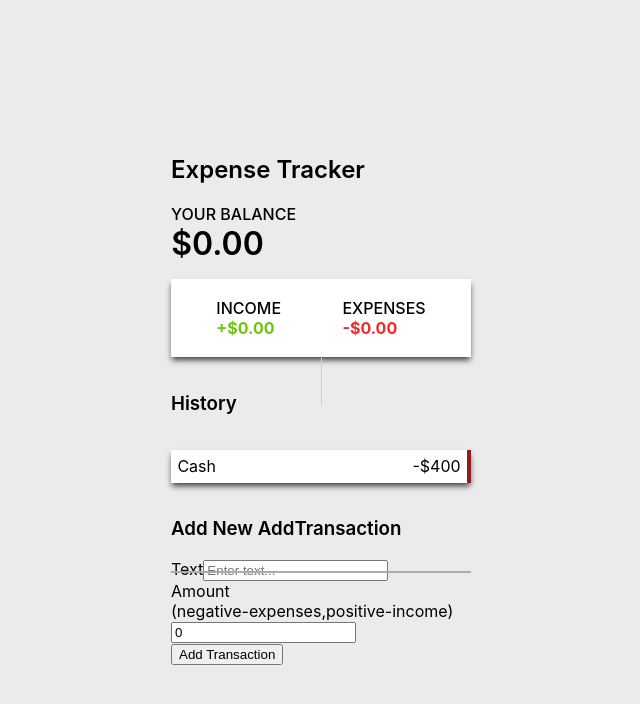
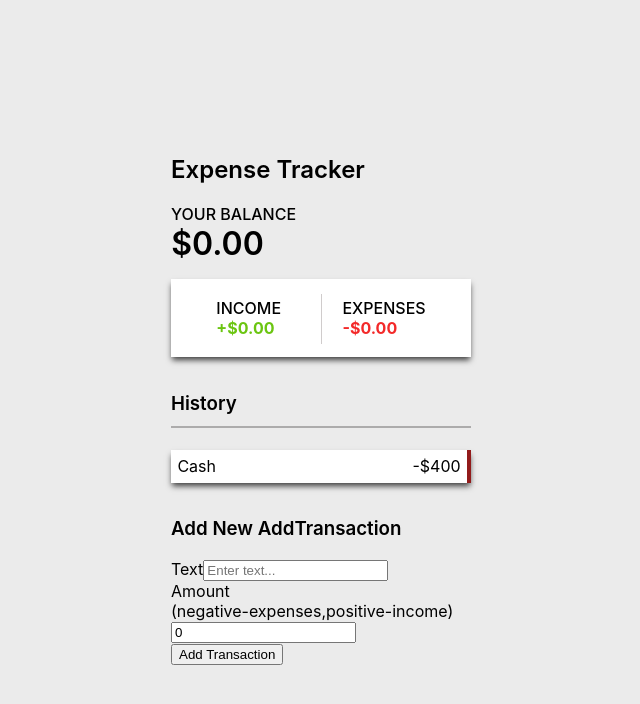
Before and after one commit to sibteali786/expenseTracker_TypescriptRedux, a React (Create React App) app: page / in a window 1280 px wide. Shown: the top 704 px of the page, without its empty margins (319-959 px from the left). Built offline with nearby package versions, Linux system fonts and the light colour scheme.

Commit message:
added css for the horizontal and vertical lines

```diff
--- a/src/index.css
+++ b/src/index.css
@@ -48,6 +48,7 @@ h3 {
   -webkit-box-shadow: 0px 4px 6px -1px rgba(0, 0, 0, 0.75);
   -moz-box-shadow: 0px 4px 6px -1px rgba(0, 0, 0, 0.75);
   width: 100%;
+  position:relative;
 }
 .inc-exp-container::before {
   content: "";
@@ -55,7 +56,7 @@ h3 {
   height: 50px;
   position: absolute;
   left: 50%;
-  top: 33%;
+  top: 20%;
 }
 #money-plus {
   color: rgb(107, 197, 17);
@@ -75,7 +76,7 @@ h3 {
   position: absolute;
   height: 10px;
   width: 100%;
-  bottom: 20%;
+  top: 46%;
   left: 0%;
 }
 
```
